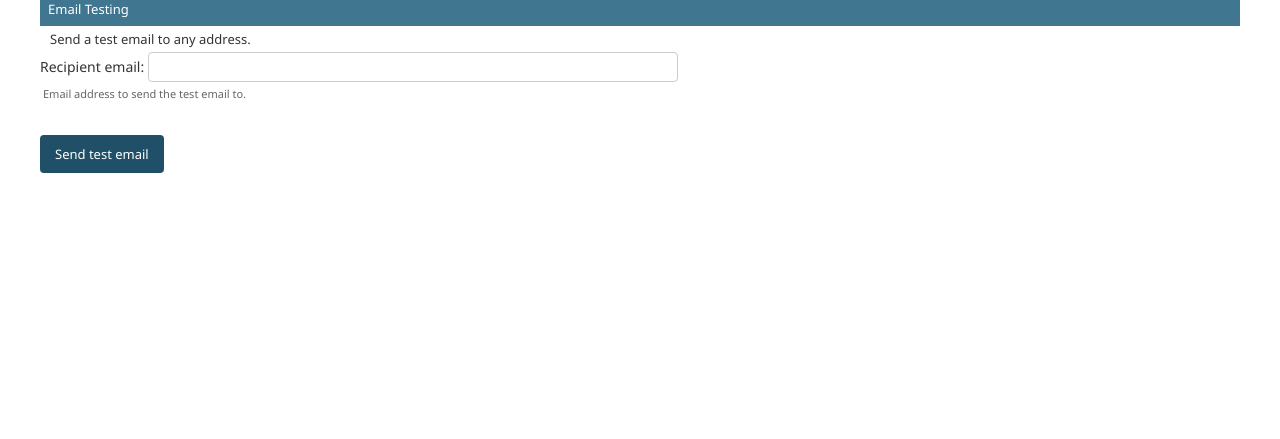
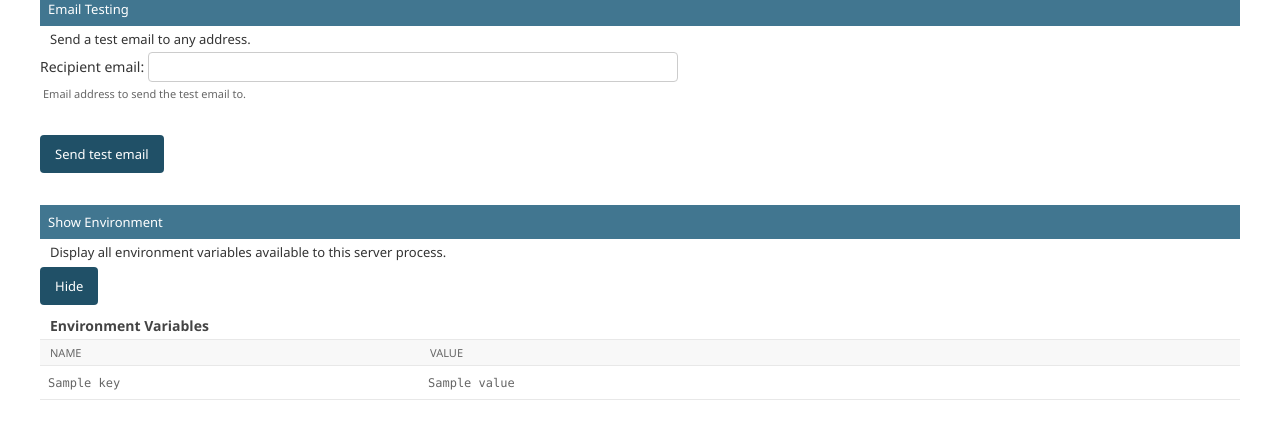
Before and after one commit to ziptrigo/qr_code, a Django app: template src/qr_code/templates/admin/tools.html in a window 1280 px wide. Shown: the part 167-606 px from the top of the page. Run offline with Django 5.2, Linux system fonts and the light colour scheme; tables that the repository leaves empty hold one stand-in row (values such as "Sample post"); the template is opened without the code that fills it: values that come from a table or form of the project are taken from there, most other values are stand-ins (such as "Sample title", 1, 10 or a date in 2020).

Commit message:
Admin custom functionality: see env (#23)

```diff
--- a/src/qr_code/admin.py
+++ b/src/qr_code/admin.py
@@ -1,9 +1,9 @@
-from datetime import datetime
+import os
+from typing import List, Tuple
 
 from django import forms
-from django.contrib import admin
+from django.contrib import admin, messages
 from django.contrib.auth.admin import UserAdmin as DjangoUserAdmin
-from django.contrib import messages
 from django.http import HttpRequest, HttpResponse
 from django.shortcuts import render
 from django.urls import path
@@ -19,7 +19,7 @@ class UserAdmin(DjangoUserAdmin):
     """Admin interface for User."""
 
     # Extend the default fieldsets with our custom fields.
-    fieldsets = DjangoUserAdmin.fieldsets + (
+    fieldsets = DjangoUserAdmin.fieldsets + (  # type: ignore
         (
             'Custom Fields',
             {
@@ -114,6 +114,21 @@ class CustomAdminSite(admin.AdminSite):
 
     def tools_view(self, request: HttpRequest) -> HttpResponse:
         """Custom admin page for various tools."""
+        environment_variables = None
+
+        # Restrict access strictly to superusers
+        if not request.user.is_superuser:
+            messages.error(request, 'You do not have permission to access this page.')
+            initial_email = getattr(request.user, 'email', '') or ''
+            form = TestEmailForm(initial={'recipient': initial_email})
+            context = {
+                **self.each_context(request),
+                'title': 'Admin Tools',
+                'form': form,
+                'environment_variables': None,
+            }
+            return render(request, 'admin/tools.html', context, status=403)
+
         if request.method == 'POST' and 'send_test_email' in request.POST:
             form = TestEmailForm(request.POST)
             if form.is_valid():
@@ -140,6 +155,49 @@ class CustomAdminSite(admin.AdminSite):
                     messages.error(request, f'Failed to send email: {str(e)}')
             else:
                 messages.error(request, 'Please correct the errors below.')
+        elif request.method == 'POST' and 'show_environment' in request.POST:
+            # Show all environment variables
+            try:
+                # Convert to a sorted list of (key, value) for deterministic display
+                raw_env: List[Tuple[str, str]] = sorted(
+                    os.environ.items(), key=lambda it: it[0].lower()
+                )
+
+                # Exclude specific keys entirely
+                EXCLUDED_KEYS = {
+                    'DJANGO_SECRET_KEY',
+                }
+
+                def is_sensitive(key: str) -> bool:
+                    k = key.upper()
+                    if any(s in k for s in ['SECRET', 'PASSWORD', 'TOKEN']):
+                        return True
+                    # Avoid over-masking: 'KEY' alone can be too broad; include if endswith _KEY
+                    if k.endswith('_KEY'):
+                        return True
+                    if k.startswith(('AWS_', 'GCP_', 'AZURE_')):
+                        return True
+                    return False
+
+                def mask(value: str) -> str:
+                    s = str(value)
+                    if len(s) <= 4:
+                        return '*' * len(s)
+                    return '*' * (len(s) - 4) + s[-4:]
+
+                # Build final list with masking
+                environment_variables = []
+                for key, value in raw_env:
+                    if key in EXCLUDED_KEYS:
+                        continue
+                    display_value = mask(value) if is_sensitive(key) else value
+                    environment_variables.append((key, display_value))
+                messages.success(request, 'Environment variables loaded.')
+            except Exception as e:
+                messages.error(request, f'Failed to load environment variables: {str(e)}')
+            # Keep the email form initialized for rendering alongside
+            initial_email = getattr(request.user, 'email', '') or ''
+            form = TestEmailForm(initial={'recipient': initial_email})
         else:
             # Prefill with the logged-in user's email for convenience
             initial_email = getattr(request.user, 'email', '') or ''
@@ -149,6 +207,7 @@ class CustomAdminSite(admin.AdminSite):
             **self.each_context(request),
             'title': 'Admin Tools',
             'form': form,
+            'environment_variables': environment_variables,
         }
         return render(request, 'admin/tools.html', context)
 
--- a/src/qr_code/templates/admin/tools.html
+++ b/src/qr_code/templates/admin/tools.html
@@ -35,5 +35,99 @@
             </form>
         </div>
     </div>
+
+    <div class="module">
+        <h2>Show Environment</h2>
+        <div class="form-row">
+            <p>Display all environment variables available to this server process.</p>
+            <form id="show-env-form" method="post" action="{% url 'custom_admin:admin_tools' %}">
+                {% csrf_token %}
+                <input type="hidden" name="show_environment" value="1">
+                <div>
+                    <input type="submit" id="show-env-btn" value="Show" class="default">
+                </div>
+            </form>
+        </div>
+
+        <!-- Confirmation Modal -->
+        <div id="confirm-modal" style="display:none; position:fixed; top:0; left:0; right:0; bottom:0; background:rgba(0,0,0,0.4); z-index:1000; align-items:center; justify-content:center;">
+            <div style="background:#fff; padding:20px; border-radius:4px; min-width:300px; max-width:90%; box-shadow:0 2px 10px rgba(0,0,0,0.3); margin:auto;">
+                <h3>Confirm</h3>
+                <p>Are you sure?</p>
+                <div style="margin-top:15px; display:flex; gap:8px; justify-content:flex-end;">
+                    <button type="button" id="confirm-cancel">Cancel</button>
+                    <button type="button" id="confirm-yes" class="default">Yes, continue</button>
+                </div>
+            </div>
+        </div>
+
+        {% if environment_variables %}
+        <div id="env-results" class="results">
+            <h3>Environment Variables</h3>
+            <table class="listing" style="width:100%; table-layout:fixed;">
+                <thead>
+                    <tr>
+                        <th style="width:30%">Name</th>
+                        <th>Value</th>
+                    </tr>
+                </thead>
+                <tbody>
+                {% for key, value in environment_variables %}
+                    <tr>
+                        <td><code>{{ key }}</code></td>
+                        <td><code style="white-space:pre-wrap; word-break:break-all;">{{ value }}</code></td>
+                    </tr>
+                {% endfor %}
+                </tbody>
+            </table>
+        </div>
+        {% endif %}
+    </div>
 </div>
 {% endblock %}
+
+{% block extrahead %}
+{{ block.super }}
+<script>
+// Ensure DOM is ready before querying elements added in the body
+document.addEventListener('DOMContentLoaded', function(){
+    const btn = document.getElementById('show-env-btn');
+    const modal = document.getElementById('confirm-modal');
+    const cancelBtn = document.getElementById('confirm-cancel');
+    const yesBtn = document.getElementById('confirm-yes');
+    const form = document.getElementById('show-env-form');
+    if (!btn || !modal || !cancelBtn || !yesBtn || !form) return;
+
+    // Initialize button label based on whether results are present
+    const setButtonLabel = () => {
+        const results = document.getElementById('env-results');
+        btn.value = results ? 'Hide' : 'Show';
+    };
+    setButtonLabel();
+
+    let confirmed = false;
+    form.addEventListener('submit', function(e){
+        const results = document.getElementById('env-results');
+        // If results are visible, treat submit as a local toggle to hide
+        if (results) {
+            e.preventDefault();
+            results.remove(); // remove from DOM as requested
+            setButtonLabel();
+            return;
+        }
+        // Otherwise, we are about to show them: ask for confirmation
+        if (confirmed) return;
+        e.preventDefault();
+        modal.style.display = 'flex';
+    });
+    cancelBtn.addEventListener('click', function(){
+        modal.style.display = 'none';
+    });
+    yesBtn.addEventListener('click', function(){
+        confirmed = true;
+        modal.style.display = 'none';
+        form.submit();
+    });
+});
+</script>
+{% endblock %}
```
Also changed, not shown: tests/test_email_confirmation.py (+8 -8 lines), src/qr_code/views/pages.py (line endings or trailing spaces).
